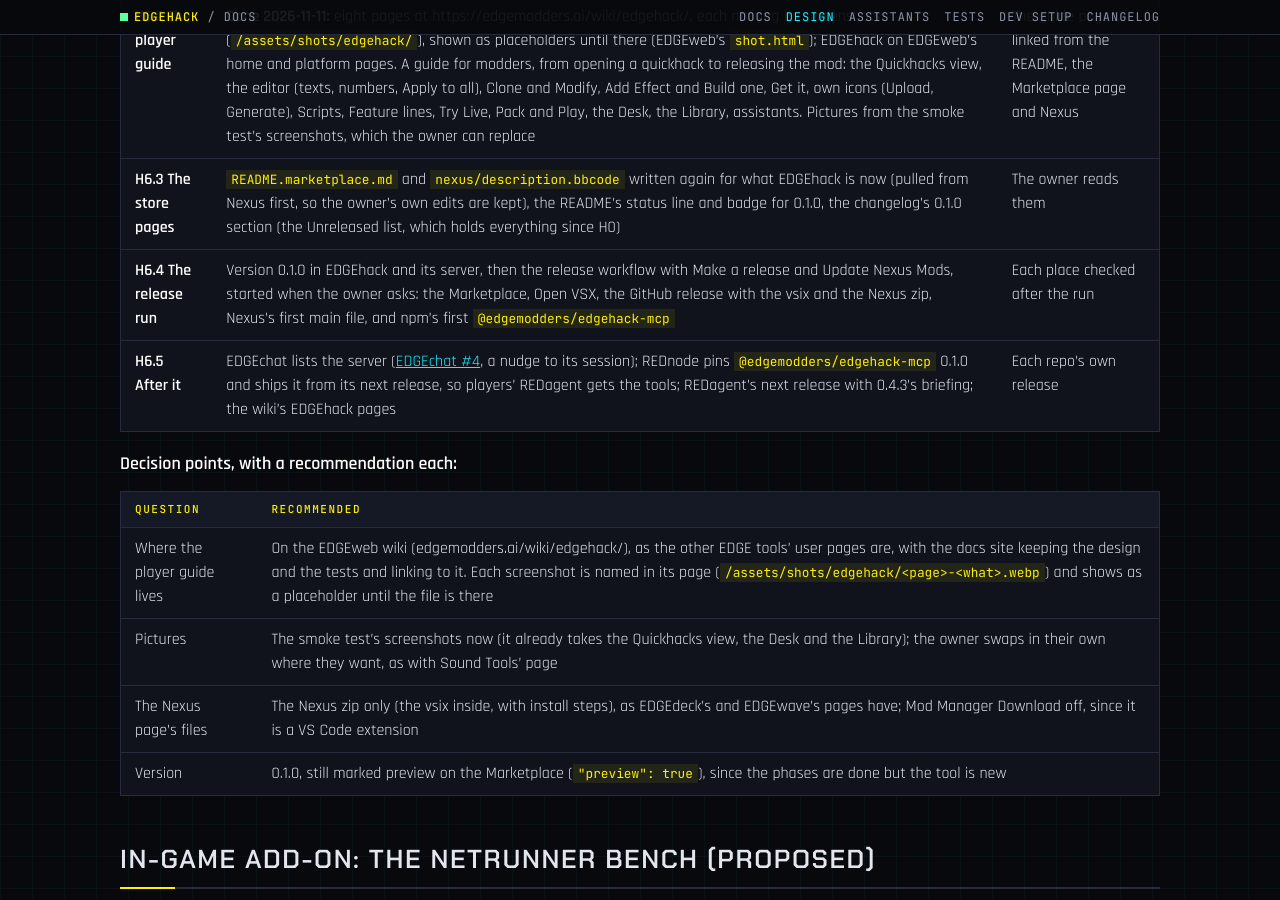
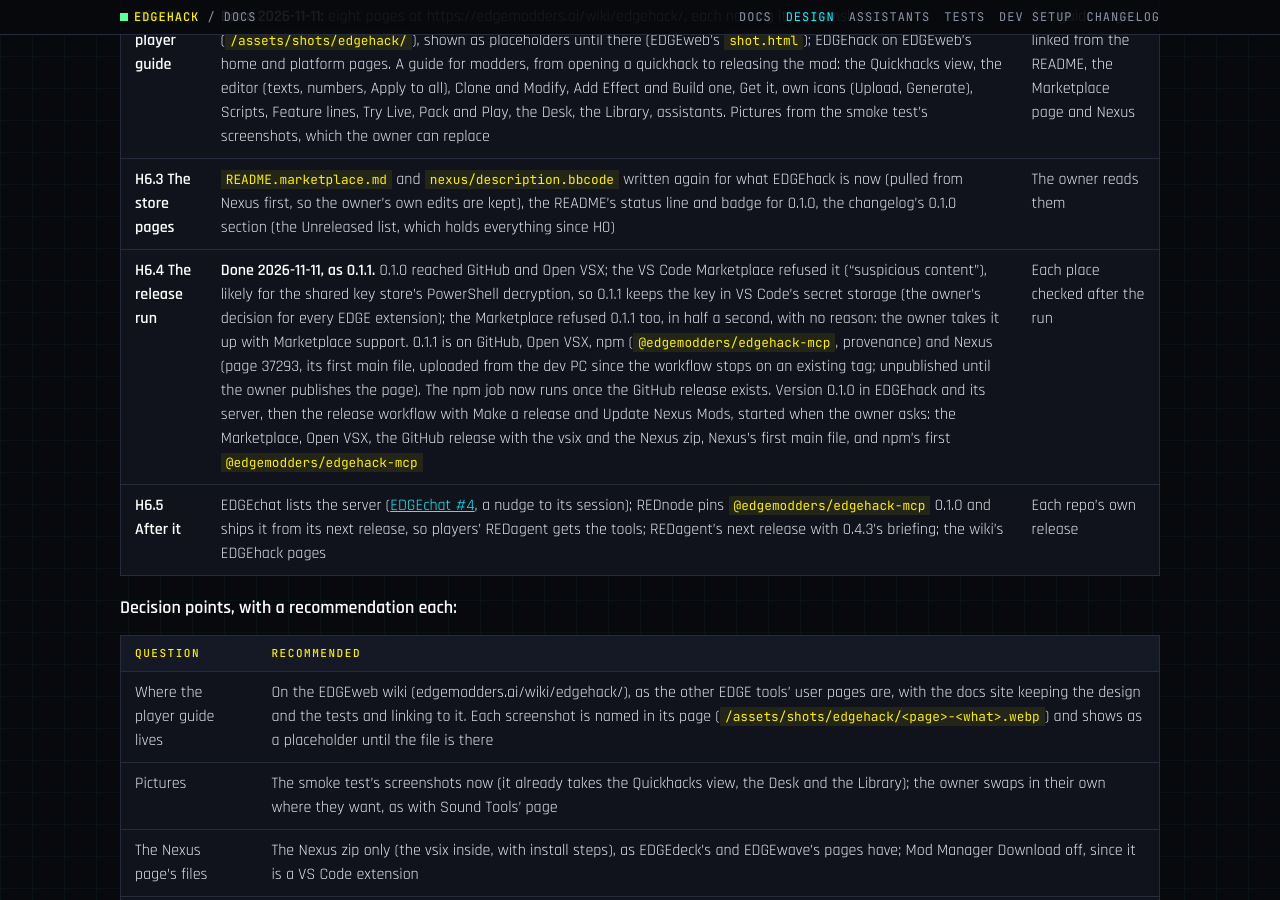
Before and after one commit to Edgemodders/EDGEhack, a Jekyll site: the page built from docs/design.md, in a window 1280 px wide and 900 px high, scrolled down 49064 px. Built offline with Jekyll 4.4.1, drawn with Linux system fonts in a browser that asks for light colours.

Commit message:
H6.4 released as 0.1.1: GitHub, Open VSX, npm and Nexus; the Marketplace refused it
Co-Authored-By: Claude Opus 5.5 <noreply@anthropic.com>

```diff
--- a/docs/design.md
+++ b/docs/design.md
@@ -906,7 +906,7 @@ Written on 2026-11-11 after H5 passed. **Agreed with the owner on 2026-11-11**,
 | **H6.1 The last game check** | **Passed on 2026-11-11** (docs/testing.md, "H6.1 The last game check"). The release gate is met. H5.0's two fixes in the game, with REDagent 0.4.3 deployed: REDagent makes a quickhack with three changes asked for in one sentence (one ask card), and Try Live's note on a new quickhack in the editor and in REDagent's answer | The owner's short run |
 | **H6.2 The player guide** | **Done 2026-11-11:** eight pages at https://edgemodders.ai/wiki/edgehack/, each naming its screenshots (`/assets/shots/edgehack/`), shown as placeholders until there (EDGEweb's `shot.html`); EDGEhack on EDGEweb's home and platform pages. A guide for modders, from opening a quickhack to releasing the mod: the Quickhacks view, the editor (texts, numbers, Apply to all), Clone and Modify, Add Effect and Build one, Get it, own icons (Upload, Generate), Scripts, Feature lines, Try Live, Pack and Play, the Desk, the Library, assistants. Pictures from the smoke test's screenshots, which the owner can replace | The guide pages, linked from the README, the Marketplace page and Nexus |
 | **H6.3 The store pages** | `README.marketplace.md` and `nexus/description.bbcode` written again for what EDGEhack is now (pulled from Nexus first, so the owner's own edits are kept), the README's status line and badge for 0.1.0, the changelog's 0.1.0 section (the Unreleased list, which holds everything since H0) | The owner reads them |
-| **H6.4 The release run** | Version 0.1.0 in EDGEhack and its server, then the release workflow with Make a release and Update Nexus Mods, started when the owner asks: the Marketplace, Open VSX, the GitHub release with the vsix and the Nexus zip, Nexus's first main file, and npm's first `@edgemodders/edgehack-mcp` | Each place checked after the run |
+| **H6.4 The release run** | **Done 2026-11-11, as 0.1.1.** 0.1.0 reached GitHub and Open VSX; the VS Code Marketplace refused it ("suspicious content"), likely for the shared key store's PowerShell decryption, so 0.1.1 keeps the key in VS Code's secret storage (the owner's decision for every EDGE extension); the Marketplace refused 0.1.1 too, in half a second, with no reason: the owner takes it up with Marketplace support. 0.1.1 is on GitHub, Open VSX, npm (`@edgemodders/edgehack-mcp`, provenance) and Nexus (page 37293, its first main file, uploaded from the dev PC since the workflow stops on an existing tag; unpublished until the owner publishes the page). The npm job now runs once the GitHub release exists. Version 0.1.0 in EDGEhack and its server, then the release workflow with Make a release and Update Nexus Mods, started when the owner asks: the Marketplace, Open VSX, the GitHub release with the vsix and the Nexus zip, Nexus's first main file, and npm's first `@edgemodders/edgehack-mcp` | Each place checked after the run |
 | **H6.5 After it** | EDGEchat lists the server ([EDGEchat #4](https://github.com/Edgemodders/EDGEchat/issues/4), a nudge to its session); REDnode pins `@edgemodders/edgehack-mcp` 0.1.0 and ships it from its next release, so players' REDagent gets the tools; REDagent's next release with 0.4.3's briefing; the wiki's EDGEhack pages | Each repo's own release |
 
 **Decision points, with a recommendation each:**
```
Also changed, not shown: CLAUDE.md (+1 -1 lines), docs/index.md (+1 -1 lines).
